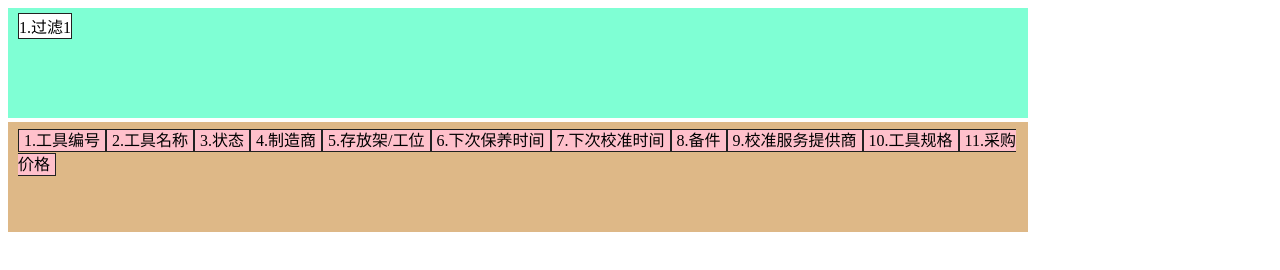
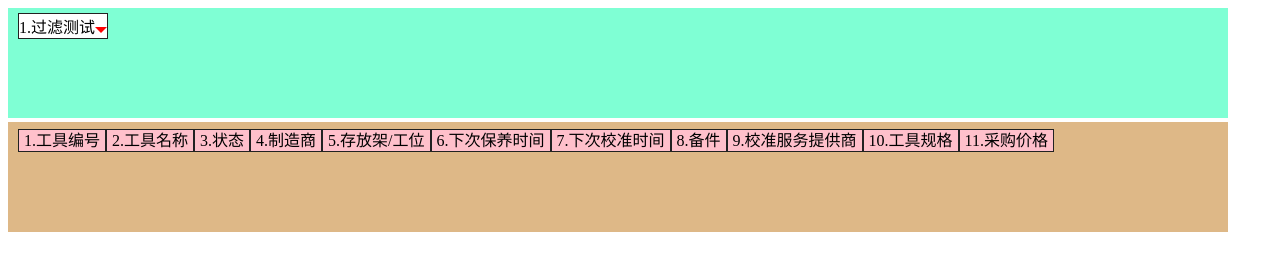
Before and after one commit to wanjingzhang/Infomass-Self-Learning, a plain HTML site: page tableTree/index.html in a window 1280 px wide. Drawn offline with Linux system fonts and the light colour scheme.

Commit message:
add the sort function

```diff
--- a/tableTree/css/tableTree.css
+++ b/tableTree/css/tableTree.css
@@ -1,6 +1,6 @@
 @charset "utf-8";
 .tableTree{
-    width: 1000px;
+    width: 1200px;
 }
 .filterC{
     background-color: aquamarine;
@@ -26,11 +26,45 @@
     /* margin: 2px 5px; */
     border: 1px solid #222;
     float: left;
+    position:relative;
 }
 
 .filterC > div:nth-child(2){
     margin-top: 30px;
 }
+
+.filterC > div:nth-child(1):before{
+    content:none;
+}
+.filterC > div:before{
+    content:"";
+    width:30%;
+    height:50%;
+    border-top: 0;
+    border-right: 0;
+    border-bottom: 1px solid #a8a8a8;
+    border-left: 1px solid #a8a8a8;
+    left: calc(-30% - 2px);
+    top: calc(-50% + 4px) ;
+    position:absolute;
+    z-index: 0;
+}
+
+.filterC > div.asc:after{
+    content:"";
+    border-top:solid 6px red;
+    border-left:solid 6px transparent;
+    border-right:solid 6px transparent;
+    display: inline-block;
+}
+.filterC > div.desc:after{
+    content:"";
+    border-bottom: solid 6px red;
+    border-left:solid 6px transparent;
+    border-right:solid 6px transparent;
+    display: inline-block;
+}
+
 
 .filterC > div:nth-child(3){
     margin-top: 60px;
--- a/tableTree/js/data.js
+++ b/tableTree/js/data.js
@@ -14,16 +14,16 @@ var vTableData={
         }
     ],
     tableHeader: [
-         {"key": "deviceNo", "value": "1.工具编号"},
-         {"key": "deviceName", "value": "2.工具名称"},
-         {"key": "status", "value":"3.状态"},
-         {"key": "manufacture", "value":"4.制造商"},
-         {"key": "located", "value":"5.存放架/工位"},
-         {"key": "nextMaintenanceDate", "value":"6.下次保养时间"},
-         {"key": "nextCalibrationDate", "value":"7.下次校准时间"},
-         {"key": "sparePart", "value":"8.备件"},
-         {"key": "calibrationSupplier", "value":"9.校准服务提供商"},
-         {"key": "toolSpecification", "value":"10.工具规格"},
-         {"key": "procurementPrice", "value":"11.采购价格"}],
-    filters:[{"key":"filterC", "value": "1.过滤1"}]
+         {"key": "deviceNo", "value": "1.工具编号","sort":"asc"},
+         {"key": "deviceName", "value": "2.工具名称","sort":"desc"},
+         {"key": "status", "value":"3.状态","sort":"asc"},
+         {"key": "manufacture", "value":"4.制造商","sort":"asc"},
+         {"key": "located", "value":"5.存放架/工位","sort":"asc"},
+         {"key": "nextMaintenanceDate", "value":"6.下次保养时间","sort":"asc"},
+         {"key": "nextCalibrationDate", "value":"7.下次校准时间","sort":"asc"},
+         {"key": "sparePart", "value":"8.备件","sort":"asc"},
+         {"key": "calibrationSupplier", "value":"9.校准服务提供商","sort":"asc"},
+         {"key": "toolSpecification", "value":"10.工具规格","sort":"asc"},
+         {"key": "procurementPrice", "value":"11.采购价格","sort":"asc"}],
+    filters:[{"key":"filterTest", "value": "1.过滤测试","sort":"asc"}]
  };
--- a/tableTree/js/tableTree.js
+++ b/tableTree/js/tableTree.js
@@ -1,4 +1,4 @@
-var tableTree = function(){
+var tableTree = function () {
     var tableH = document.getElementById("tableH");
     var cFilter = document.getElementById("filterC");
     // var tableC = document.getElementById("tableC");
@@ -7,21 +7,26 @@ var tableTree = function(){
     var flag = false;
     var headers = [];
     var filters = [];
+    var firstTime = 0;
+    var lastTime = 0;
 
-    function itemMouseDown(){
+    /***
+     * 鼠标按下
+     */
+    function itemMouseDown(eMouseDown) {
         // console.log("itemMouseDown");
+        firstTime = new Date().getTime();
         var startIndex = $(this).data("id");
         var endIndex;
         // 鼠标按下时获取当前的类型
         startType = $(this).data("type");
-        // 状态3 B内拖动
-            // 鼠标拖动在表头上
+        // 状态3 B内元素的拖动
         flag = true;
         $('#info').css({
             display: 'block'
         });
         $('#info').html($(this).html());
-            $(document).mousemove(function(e) {
+        $(document).mousemove(function (e) {
             // console.log("doc.mouseMove");
             if (flag) {
                 var e = e || window.event;
@@ -38,24 +43,28 @@ var tableTree = function(){
             }
         });
         // 拖动到表头div 即触发元素交换 B->B
-            $('#tableH div').mouseenter(function() {
+        $('#tableH div').mouseenter(function () {
             // console.log("tableH div mouseEnter");
+            if (startType == "header") {
                 endIndex = $(this).index();
+            } else if (startType == "filter") {
+                endIndex = $(this).index();
+            }
             endType = $(this).data("type");
-                console.log("endIndex=" + endIndex);
+
             $('#triangle').css('display', 'block');
             var offsetW = 0;
             var preTd = $(this).prevAll();
-                $.each(preTd, function(id, item) {
+            $.each(preTd, function (id, item) {
                 offsetW += item.offsetWidth;
             })
             // 元素内移动 B->B
-                if(startType == "header" && endType == "header"){
+            if (startType == "header" && endType == "header") {
                 if (endIndex > startIndex) {
                     offsetW += $(this)["0"].offsetWidth;
                 }
-                }else if(startType == "filter" && endType == "header"){
-                    offsetW += $(this)["0"].offsetWidth;
+            } else if (startType == "filter" && endType == "header") {
+                console.log("endIndex=" + endIndex);
             }
 
             $('#triangle').css({
@@ -64,43 +73,46 @@ var tableTree = function(){
             });
         });
         // 拖动到过滤器 即触发 B-> A 把header里的数据元素存放在A
-            $('#filterC').mouseenter(function(){
+        $('#filterC').mouseenter(function () {
             // console.log("filterC mouseEnter");
             endType = "filter";
             // 追加到A最后
         })
-            $('#tableH').mouseenter(function(){
+        $('#tableH').mouseenter(function () {
             endType = "header";
         })
         // 交换元素
-        $(document).mouseup(function(e) {
+        $(document).mouseup(function (e) {
+            lastTime = new Date().getTime();
+            /**
+             * 单击元素排序
+             */
+            if( (lastTime - firstTime) < 200){
+                filters[startIndex]["sort"] = (filters[startIndex]["sort"] == "asc" ? "desc":"asc");
+            }
             // console.log("doc.mouseUp");
             flag = false;
             // console.log("startIndex=" + startIndex + "endIndex=" + endIndex);
             // B->B 第三种B内的移动
-            if(startType == endType && startType == "header"){
-                if(endIndex > startIndex){
+            if (startType == endType && startType == "header") {
+                if (endIndex > startIndex) {
                     headers.splice(endIndex, 0, headers.splice(startIndex, 1)[0]);
-                }else{
+                } else {
                     headers.splice(endIndex, 0, headers.splice(startIndex, 1)[0]);
                 }
-
                 // B->A 第二种移动
-            }else if(startType == "header" && endType == "filter"){
+            } else if (startType == "header" && endType == "filter") {
                 filters.push(headers.splice(startIndex, 1)[0]);
                 // A->B 第一种移动
-            }else if(startType == "filter" && endType == "header"){
-                if(headers.length == 0){
-                    endIndex = 0;
-                }
-                headers.splice(endIndex+1, 0, filters.splice(startIndex, 1)[0]);
+            } else if (startType == "filter" && endType == "header") {
+                headers.splice(endIndex, 0, filters.splice(startIndex, 1)[0]);
             }
 
             $('div.item').unbind("mousedown");
-            initDisplay(headers,filters);
+            initDisplay(headers, filters);
 
-            $('#triangle').css({'display': 'none'});
-            $('#info').css({'display': 'none'});
+            $('#triangle').css({ 'display': 'none' });
+            $('#info').css({ 'display': 'none' });
 
             // 表头拖动事件
             $(document).unbind("mousemove");
@@ -109,21 +121,26 @@ var tableTree = function(){
         });
     }
 
-    function initDisplay(h,f){
-        // 初始化表头显示数据
+    /**
+     * 初始化表头显示数据
+     * @param {*} h 表头元素
+     * @param {*} f 过滤元素
+     */
+    function initDisplay(h, f) {
         var str = "";
         headers = h;
-        for(var i = 0; i < headers.length; i++){
-            str += "<div class='item' id='" + headers[i].key + "' data-type='header' data-id='"+ i +"' draggable='true' >" + headers[i].value + "</div>"
+        for (var i = 0; i < headers.length; i++) {
+            str += "<div class='item' id='" + headers[i].key + "' data-type='header' data-id='" + i + "' draggable='true' >" + headers[i].value + "</div>"
         }
         tableH.innerHTML = str;
         // 初始化过滤器
         str = "";
         filters = f;
-        for(var i = 0; i < filters.length; i++){
-            str += "<div class='item' id='" + filters[i].key + "' data-type='filter' data-id='"+ i +"' draggable='true' >" + filters[i].value + "</div>"
+        for (var i = 0; i < filters.length; i++) {
+            str += "<div class='item "+ filters[i].sort +"' id='" + filters[i].key + "' data-type='filter' data-id='" + i + "' draggable='true' >" + filters[i].value + "</div>"
         }
         cFilter.innerHTML = str;
+
         // for(var i = 0; i > vTableData.data.length; i++){
         //     str += "<div>"
         //     for(var j in vTableData.data[i]){
@@ -138,8 +155,8 @@ var tableTree = function(){
     }
 
     /** 初始化数据 */
-    function initHeader(){
-        initDisplay(vTableData.tableHeader,vTableData.filters);
+    function initHeader() {
+        initDisplay(vTableData.tableHeader, vTableData.filters);
 
         // 初始化arrow的位置
         var h = $('#tableH div').height();
```
Lines whose indentation alone changed are shown as unchanged.
